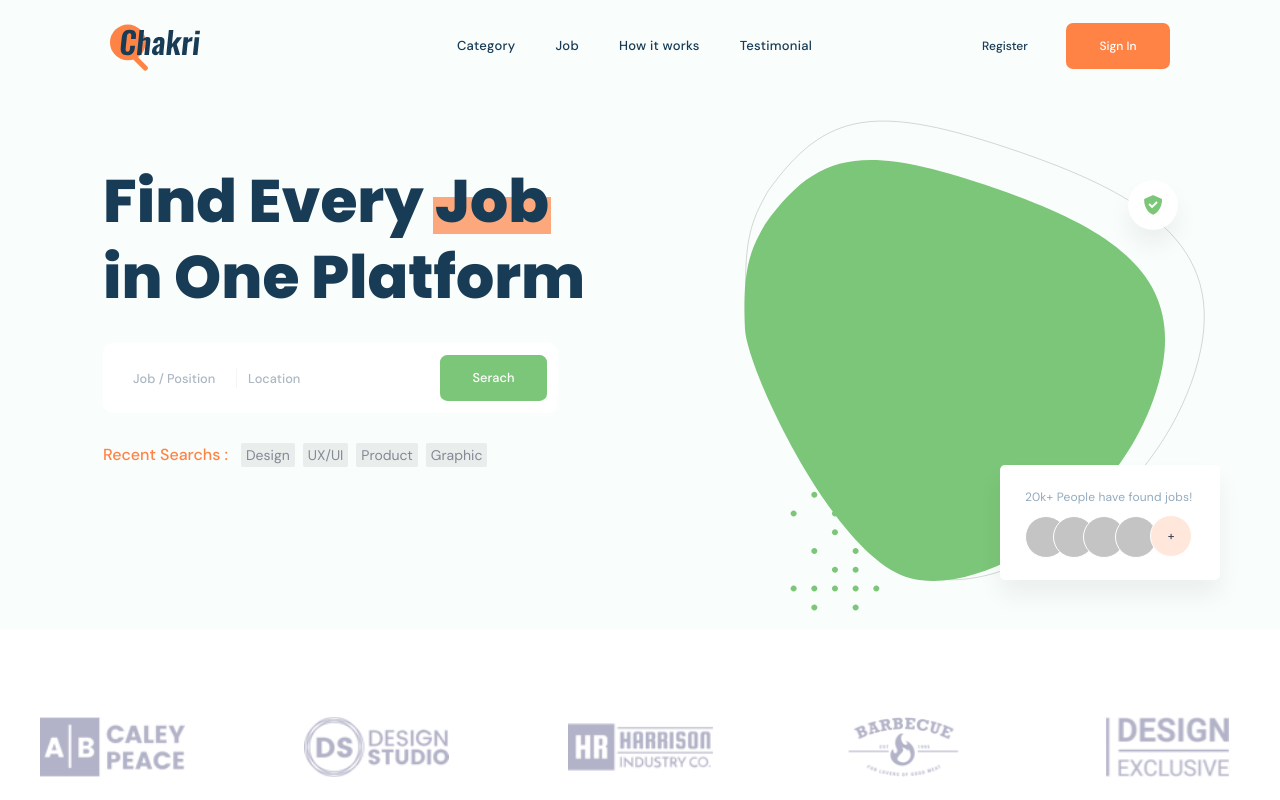
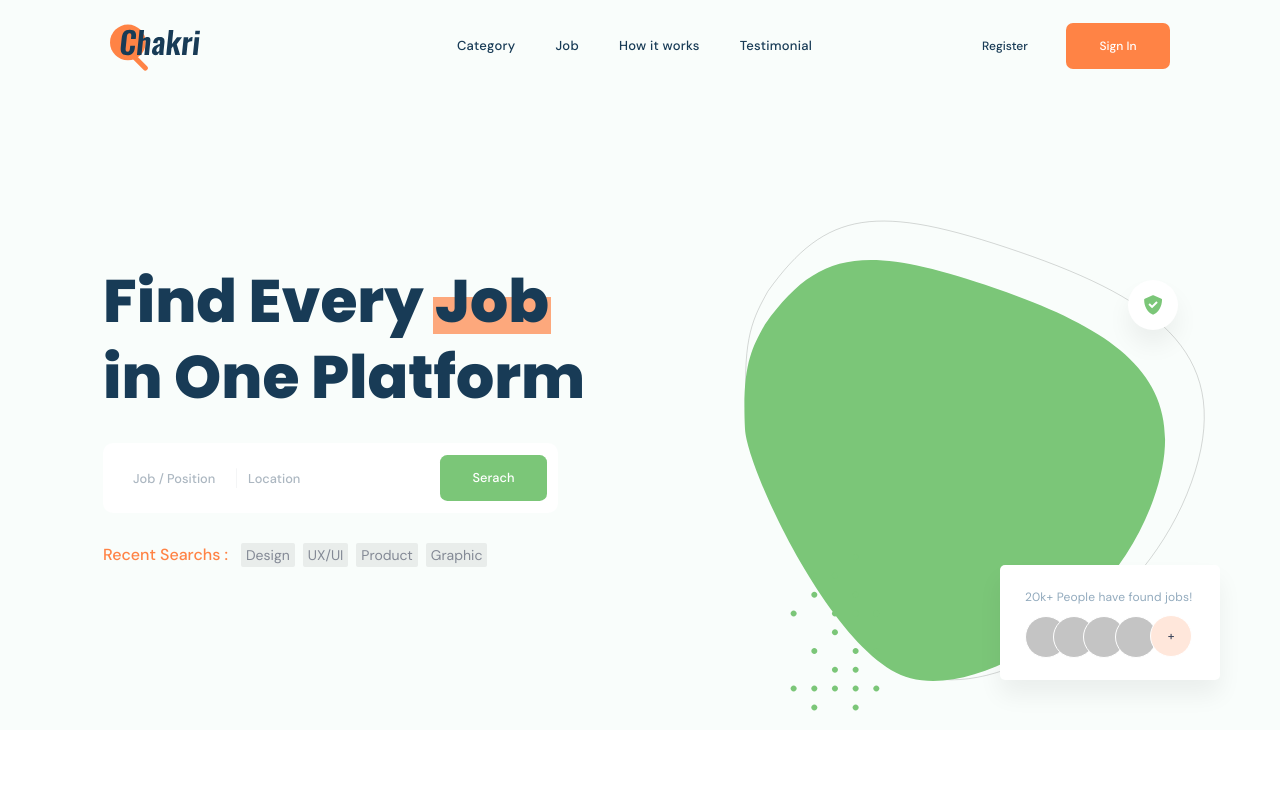
Before and after one commit to GitHubOshin/Chakri, a React (Create React App) app: page / in a window 1280 px wide. Shown: the top 800 px of the page. Built offline with nearby package versions, Linux system fonts and the light colour scheme.

Commit message:
Delete HeaderFirstPage and use Nav

```diff
--- a/src/pages/FirstPage.js
+++ b/src/pages/FirstPage.js
@@ -1,12 +1,12 @@
-import HeaderFirstPage from '../components/firstPage/HeaderFirstPage'
+import Nav from '../components/Nav'
 import SearchingFirstPage from '../components/firstPage/SearchingFirstPage'
 import PeopleHaveFoundJobFirstPage from '../components/firstPage/PeopleHaveFoundJobFirstPage'
 
 function FirstPage() {
   return (
-    <div className="bg-[#f9fdfb] flex flex-col items-center screen1280:items-center">
-      <HeaderFirstPage />
-      <div className="mobile:gap-y-[30px] mobile:flex mobile:flex-col mobile:items-center screen1280:flex screen1280:flex-row screen750:items-center screen750:justify-center">
+    <div className="bg-[#f9fdfb]">
+      <Nav />
+      <div className="mobile:gap-y-[30px] mobile:flex mobile:flex-col mobile:items-center screen1280:flex screen1280:flex-row screen750:items-center screen750:justify-center mobile:mt-[100px] ">
         <SearchingFirstPage />
         <PeopleHaveFoundJobFirstPage />
       </div>
```
